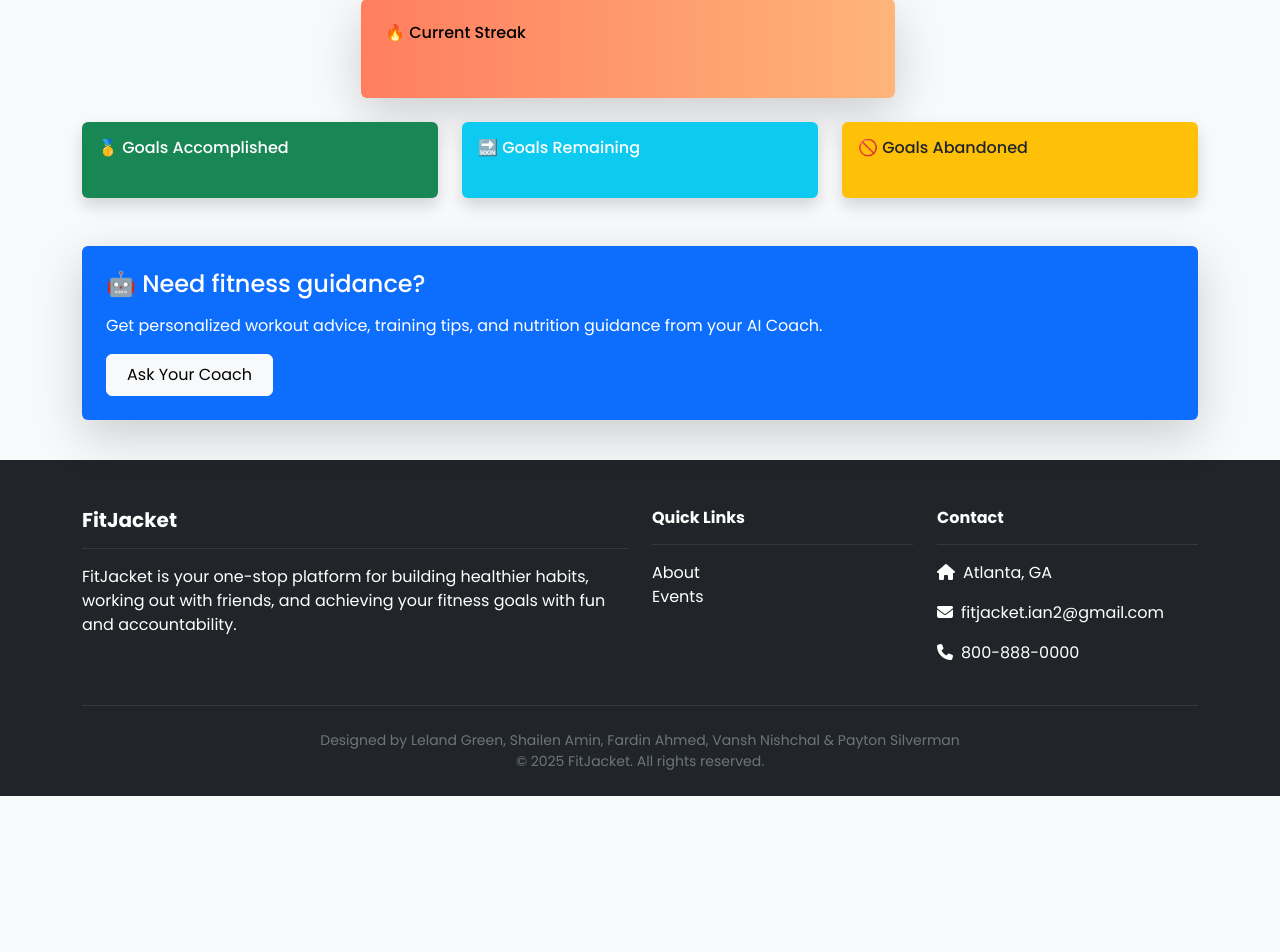
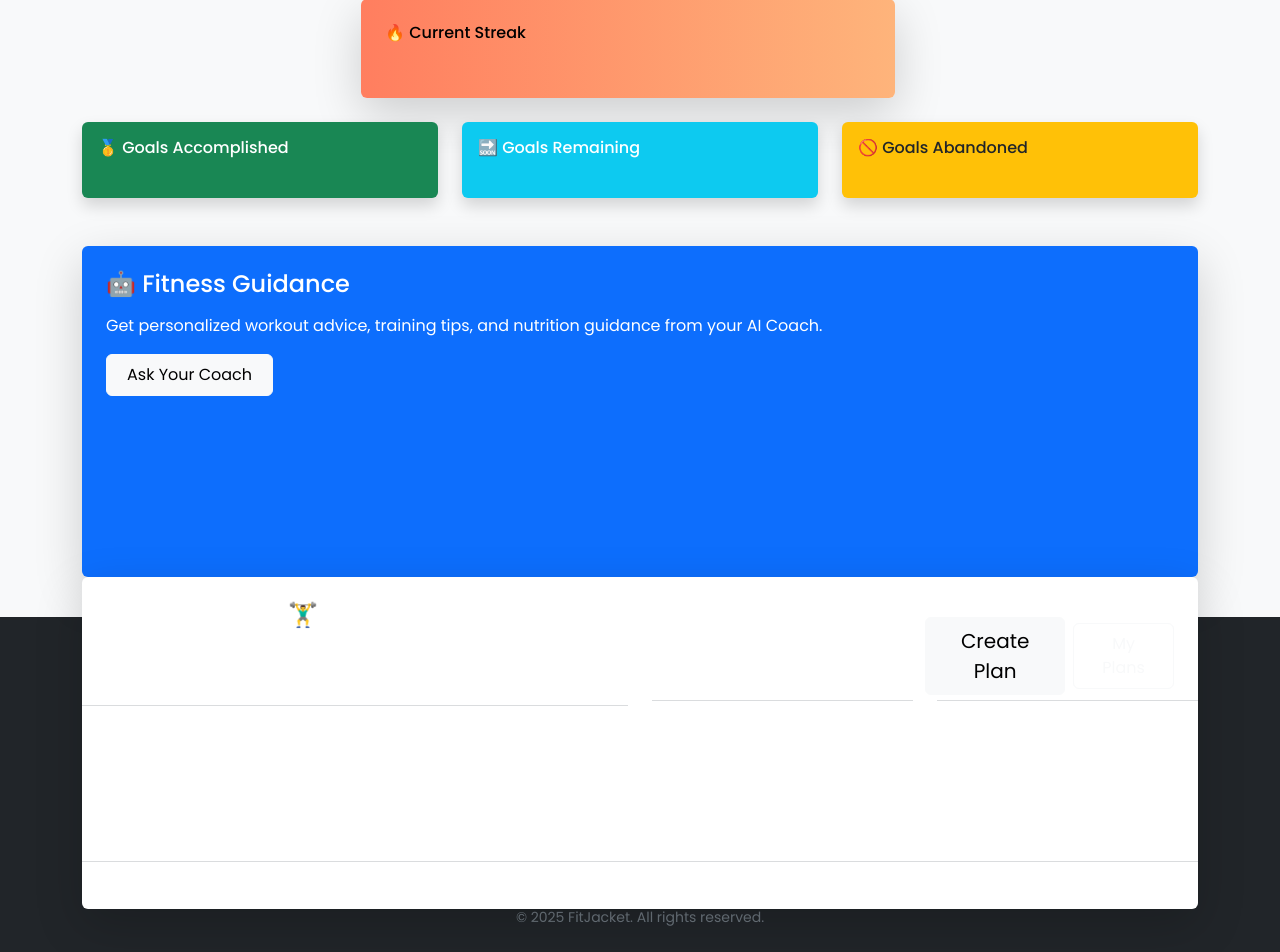
Before and after one commit to shailenamin/FitJacket, a Django app: template dashboard/templates/dashboard/goals.html in a window 1280 px wide. Shown: the part 708-1660 px from the top of the page. Before the commit the page ends 1504 px from the top, so only its background shows below. Run offline with Django 3.2, Linux system fonts and the light colour scheme; the template is opened without the code that fills it: values that come from a table or form of the project are taken from there, others are empty; some libraries are stand-ins or nearby versions.

Commit message:
Update goals.html to include workout plans

```diff
--- a/dashboard/templates/dashboard/goals.html
+++ b/dashboard/templates/dashboard/goals.html
@@ -130,12 +130,27 @@
   <div class="card bg-primary text-white shadow-lg h-100 p-4">
     <div class="row">
       <div class="col-md-9">
-        <h4 class="mb-3">🤖 Need fitness guidance?</h4>
+        <h4 class="mb-3">🤖 Fitness Guidance</h4>
         <p class="mb-3">Get personalized workout advice, training tips, and nutrition guidance from your AI Coach.</p>
         <a href="{% url 'ai_coach:home' %}" class="btn btn-light">Ask Your Coach</a>
       </div>
     </div>
   </div>
+  <div class="card bg-gradient-primary text-white shadow-lg h-100 p-4">
+      <div class="row">
+        <div class="col-md-2 d-flex align-items-center justify-content-center">
+          <i class="fas fa-dumbbell fa-4x"></i>
+        </div>
+        <div class="col-md-7">
+          <h4 class="mb-3">🏋️‍♂️ Personalized Workout Plans</h4>
+          <p class="mb-3">Have our AI generate a customized workout plan based on your fitness goals and preferences.</p>
+        </div>
+        <div class="col-md-3 d-flex align-items-center justify-content-center">
+          <a href="{% url 'generate_workout_plan' %}" class="btn btn-light btn-lg">Create Plan</a>
+          <a href="{% url 'workout_plans' %}" class="btn btn-outline-light ms-2">My Plans</a>
+        </div>
+      </div>
+    </div>
 </div>
 </div>
 
```
